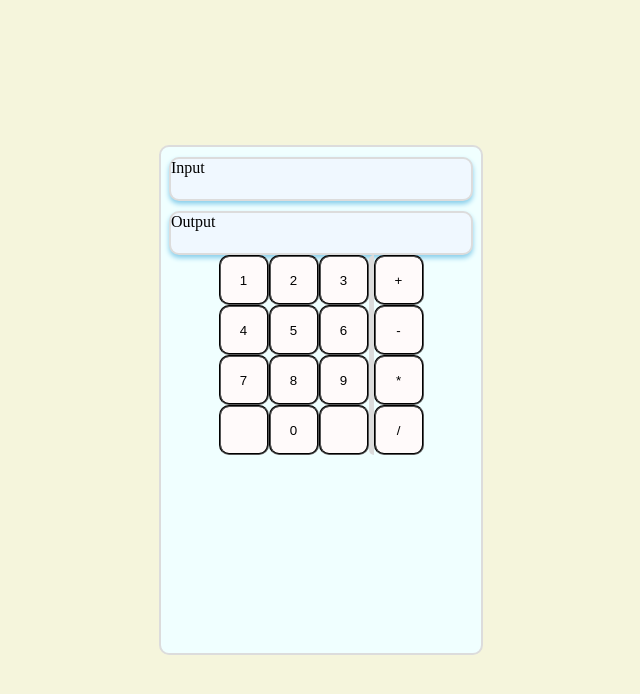
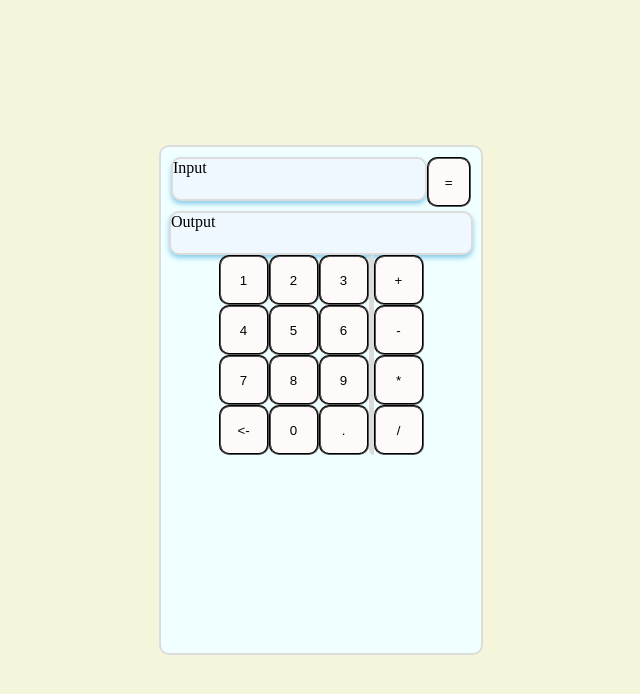
Before and after one commit to freedomcode792/odin-calculator, a plain HTML site: page index.html in a window 1280 px wide. Shown: the whole page, without its empty margins (319-959 px from the left). Drawn offline with Linux system fonts and the light colour scheme.

Commit message:
Add "equals" button

```diff
--- a/index.html
+++ b/index.html
@@ -10,7 +10,7 @@
 
 
     <div id="calculator-body">
-        <div id="input">Input</div>
+        <div id="top-group"><div id="input">Input</div><button>=</button></div>
         <div id="output">Output</div>
 
         <div id="buttons-section">
@@ -24,9 +24,9 @@
                 <button class="digit-button" data-number="7">7</button>
                 <button class="digit-button" data-number="8">8</button>
                 <button class="digit-button" data-number="9">9</button>
-                <button></button>
+                <button><-</button>
                 <button class="digit-button" data-number="0">0</button>
-                <button></button>
+                <button>.</button>
             </div>
             <div id="side-button-group">
                 <button>+</button>
--- a/styles.css
+++ b/styles.css
@@ -78,6 +78,11 @@ button{
     width: 50px;
 }
 
+#top-group{
+    width: 100%;
+    display: flex;
+}
+
 button:hover{
 
 }
```
